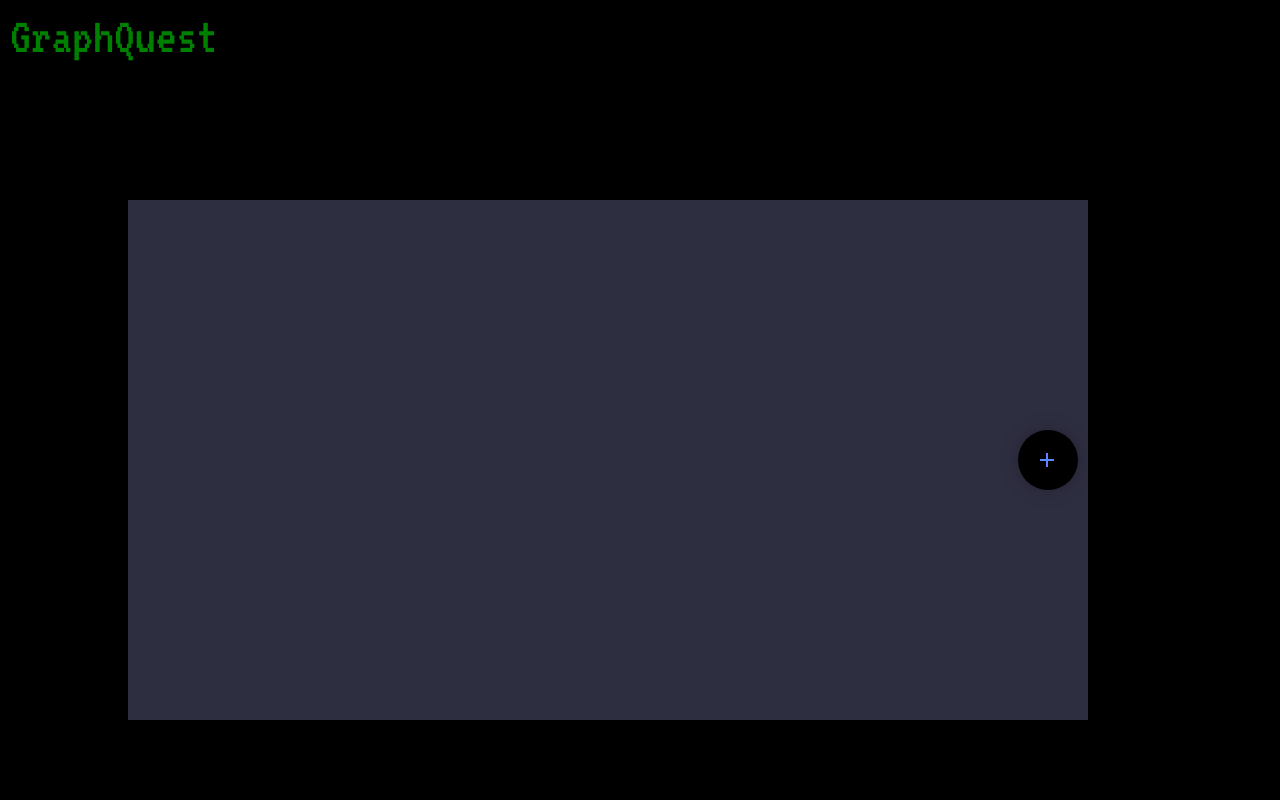
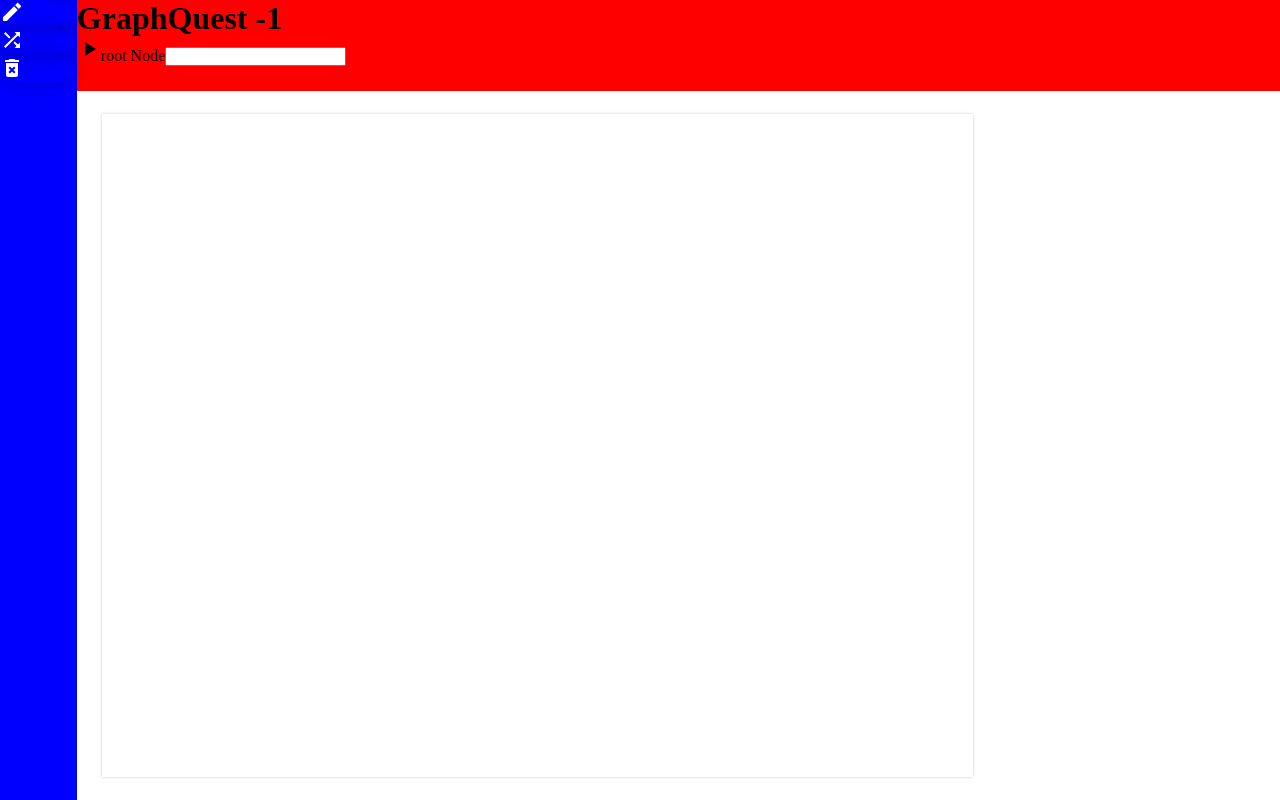
Before and after one commit to M-Mire/GraphQuest, a React (Create React App) app in the folder graph-quest/: page / in a window 1280 px wide. Built offline with nearby package versions, Linux system fonts and the light colour scheme; a web font is replaced by a local one.

Commit message:
Applied bfs now marks the node as visited

```diff
--- a/graph-quest/public/styles.css
+++ b/graph-quest/public/styles.css
@@ -16,16 +16,16 @@
 }
 
 body {
-    background-color: black;
+    background-color: 7D7C7C;
     color: var(--text-color);
-    overflow: hidden
+    /* overflow: hidden */
 
 }
 .app {
     height: 100vh;
     display: grid;
-    grid-template-columns: repeat(20, 1fr);
-    grid-template-rows: repeat(20, 1fr);
+    grid-template-columns: repeat(50, 1fr);
+    grid-template-rows: repeat(35, 1fr);
     grid-column-gap: 0px;
     grid-row-gap: 0px;
     -webkit-touch-callout: none; /* iOS Safari */
@@ -39,35 +39,40 @@ body {
 }
 
 .navbar {
-    height: 80px;
-    width: 100vw;
-    font-family: 'VT323', monospace;
-    color:green;
-    font-size: 52px;
-    padding: 10px;
-    grid-area: 1 / 1 / 4 / 21;
+    color:black;
+    grid-area: 1 / 4 / 5 / 51;
+    background-color: red;
+ }
+
+ .sidebar {
+    grid-area: 1 / 1 / 36 / 4;
+    background-color: blue;
  }
 
 
 .canvas {
-    background-color: var(--first-color);
-    grid-area: 3 / 1 / 17 / 16;
+    grid-area: 6 / 5 / 35 / 39;
     position: relative;
+    -moz-box-shadow: 0 0 3px #ccc;
+    -webkit-box-shadow: 0 0 3px #ccc;
+    box-shadow: 0 0 3px #ccc;
 }
 
 .canvas-edit {
-    background-color: var(--first-color);
-    grid-area: 6 / 3 / 19 / 18;
+    grid-area: 6 / 5 / 35 / 39;
     position: relative;
+    -moz-box-shadow: 0 0 3px #ccc;
+    -webkit-box-shadow: 0 0 3px #ccc;
+    box-shadow: 0 0 3px #ccc;
 }
 .animation-code-block {
-    grid-area: 3 / 16 / 21 / 21;
+    grid-area: 17 / 40 / 36 / 51;
     background-color: purple;
 }
 
 .animation-traverse-block {
     background-color: grey;
-    grid-area: 17 / 1 / 21 / 16;
+    grid-area: 5 / 40 / 17 / 51;
 }
 
 nav {
--- a/graph-quest/src/components/Animation.jsx
+++ b/graph-quest/src/components/Animation.jsx
@@ -2,7 +2,7 @@ import Canvas from "./Canvas";
 export default function Animation({ enableEditMode, nodes }) {
   return (
     <>
-      <Canvas enableEditMode={enableEditMode} nodes={nodes} />
+      <Canvas nodes={nodes} />
       <div className="animation-code-block">Placeholder Animation Block</div>
       <div className="animation-traverse-block">
         PlaceHolder traverse the code
--- a/graph-quest/src/components/App.jsx
+++ b/graph-quest/src/components/App.jsx
@@ -1,18 +1,58 @@
-import { useState, useReducer } from "react";
+import { useState, useReducer, useEffect } from "react";
 import Navbar from "./Navbar";
 import Animation from "./Animation";
 import EditMode from "./EditMode";
+import Sidebar from "./Sidebar";
+
+class Graph {
+  constructor() {
+    this.graph = new Map();
+    this.TRACKER = [];
+  }
+
+  addEdge(u, v) {
+    if (!this.graph.has(u)) {
+      this.graph.set(u, []);
+    }
+    this.graph.get(u).push(v);
+  }
+  getTracker() {
+    return this.TRACKER;
+  }
+
+  BFS(root) {
+    const visited = new Set();
+    const queue = [root];
+    this.TRACKER.push("V:" + root);
+    visited.add(root);
+
+    while (queue.length > 0) {
+      const currQueue = [...queue].reverse();
+      const vertex = queue.shift();
+      this.TRACKER.push("C:" + vertex);
+
+      for (const neighbour of this.graph.get(vertex) || []) {
+        if (!visited.has(neighbour)) {
+          this.TRACKER.push("V:" + neighbour);
+          visited.add(neighbour);
+          queue.push(neighbour);
+        }
+      }
+    }
+  }
+}
 
 export const ACTIONS = {
   ADD_NODE: "ADD_NODE",
   ADD_CHILD_NODE: "ADD_CHILD_NODE",
+  NODE_VISITED: "NODE_VISITED",
 };
 
 function reducer(nodes, action) {
   switch (action.type) {
     case ACTIONS.ADD_NODE:
       const { x, y, val } = action.payload;
-      console.log(nodes);
+      // console.log(nodes);
       return [
         ...nodes,
         {
@@ -30,7 +70,15 @@ function reducer(nodes, action) {
       // console.log(parentNode, childNode);
       return nodes.map((node) => {
         if (node.val === parentNode) {
+          // console.log(nodes);
           return { ...node, childNodes: node.childNodes.add(childNode) };
+        }
+        return node;
+      });
+    case ACTIONS.NODE_VISITED:
+      return nodes.map((node) => {
+        if (node.val === action.payload.val) {
+          return { ...node, visited: true };
         }
         return node;
       });
@@ -40,24 +88,71 @@ function reducer(nodes, action) {
 const App = () => {
   const [isEditMode, setEditMode] = useState(true);
   const [nodes, dispatch] = useReducer(reducer, []);
+  const [nodeCount, setNodeCount] = useState(0);
+  const [rootNode, setRootNode] = useState(-1);
+  const [tracker, setTracker] = useState([]);
+  const [currentIndex, setCurrentIndex] = useState(0);
+
+  useEffect(() => {
+    if (rootNode >= 0) {
+      const g = new Graph();
+      nodes
+        .filter((node) => node.childNodes.size > 0)
+        .map((node) => {
+          return Array.from(node.childNodes).map((child, id) => {
+            return g.addEdge(node.val, child);
+          });
+        });
+      g.BFS(parseInt(rootNode));
+      console.log(g.getTracker());
+      setTracker(g.getTracker());
+    }
+  }, [rootNode]);
+
+  useEffect(() => {
+    const timerId = setInterval(() => {
+      if (currentIndex < tracker.length) {
+        const [command, val] = tracker[currentIndex].split(":");
+        if (command === "V") {
+          dispatch({
+            type: ACTIONS.NODE_VISITED,
+            payload: { val: parseInt(val) },
+          });
+        }
+        setCurrentIndex(currentIndex + 1);
+      } else {
+        clearInterval(timerId);
+      }
+    }, 1000);
+
+    return () => {
+      clearInterval(timerId);
+    };
+  }, [tracker, currentIndex]);
 
   return (
     <div className="app">
-      <Navbar />
+      <Navbar
+        isEditMode={isEditMode}
+        rootNode={rootNode}
+        setRootNode={setRootNode}
+        tracker={tracker}
+      />
+      <Sidebar
+        enableEditMode={() => {
+          setEditMode(!isEditMode);
+        }}
+      />
       {!isEditMode ? (
-        <Animation
-          enableEditMode={() => {
-            setEditMode(true);
-          }}
-          nodes={nodes}
-        />
+        <Animation nodes={nodes} />
       ) : (
         <EditMode
-          enableEditMode={() => {
-            setEditMode(false);
-          }}
           dispatch={dispatch}
           nodes={nodes}
+          nodeCount={nodeCount}
+          incrementNodeCount={() => {
+            setNodeCount(nodeCount + 1);
+          }}
         />
       )}
     </div>
--- a/graph-quest/src/components/Canvas.jsx
+++ b/graph-quest/src/components/Canvas.jsx
@@ -1,50 +1,60 @@
-import DraggableNav from "./DraggableNav";
 import Node from "./Node";
-import EditSharpIcon from "@mui/icons-material/EditSharp";
-import ShuffleIcon from "@mui/icons-material/Shuffle";
-import DeleteForeverIcon from "@mui/icons-material/DeleteForever";
-import React, { useState, useCallback } from "react";
-
+import Edge from "./Edge";
+import { useState, useRef, useEffect } from "react";
+const getCoords = (nodes, target) => {
+  const node = nodes.find((node) => node.val === target);
+  return { x: node.x, y: node.y };
+};
 export default function Canvas({ enableEditMode, nodes }) {
-  const NAV_ITEMS = [
-    { id: 1, Icon: EditSharpIcon, onClickFunc: enableEditMode },
-    {
-      id: 2,
-      Icon: ShuffleIcon,
-      onClickFunc: () => console.log("shuffle Clicked"),
-    },
-    {
-      id: 3,
-      Icon: DeleteForeverIcon,
-      onClickFunc: () => console.log("DeleteClicked Clicked"),
-    },
-  ];
-
-  const [height, setHeight] = useState(0);
   const [isMouseDown, setMouseDown] = useState(false);
-  const measuredRef = useCallback((node) => {
-    if (node !== null) {
-      setHeight(node.getBoundingClientRect().height);
-    }
+  const [cavnasSize, setCanvasSize] = useState({});
+  const elementRef = useRef(null);
+  useEffect(() => {
+    setCanvasSize({
+      height: elementRef.current.clientHeight,
+      width: elementRef.current.clientWidth,
+    });
   }, []);
 
   return (
     <div
       id="canvas"
       className="canvas"
-      ref={measuredRef}
+      ref={elementRef}
       onMouseUp={() => {
         setMouseDown(false);
       }}>
-      <DraggableNav
-        canvasHeight={height}
-        handleMousedown={() => setMouseDown(true)}
-        ismousedown={isMouseDown}
-        NAV_ITEMS={NAV_ITEMS}
-      />
-      {nodes.map((node) => {
-        return <Node key={node.id} val={node.val} x={node.x} y={node.y} />;
-      })}
+      <svg
+        id="canvas-edit-mode"
+        style={{ height: cavnasSize.height, width: cavnasSize.width }}>
+        {nodes?.map((node) => {
+          return (
+            <Node
+              key={node.id}
+              val={node.val}
+              x={node.x}
+              y={node.y}
+              visited={node.visited}
+            />
+          );
+        })}
+        {nodes
+          .filter((node) => node.childNodes.size > 0)
+          .map((node) => {
+            return Array.from(node.childNodes).map((child, id) => {
+              const childCoords = getCoords(nodes, child);
+              return (
+                <Edge
+                  key={id}
+                  x1={node.x}
+                  y1={node.y}
+                  x2={childCoords.x}
+                  y2={childCoords.y}
+                />
+              );
+            });
+          })}
+      </svg>
     </div>
   );
 }
--- a/graph-quest/src/components/EditMode.jsx
+++ b/graph-quest/src/components/EditMode.jsx
@@ -1,10 +1,6 @@
 import React, { useState, useRef, useEffect } from "react";
-import DraggableNav from "./DraggableNav";
 import Node from "./Node";
 import Edge from "./Edge";
-import EditSharpIcon from "@mui/icons-material/EditSharp";
-import ShuffleIcon from "@mui/icons-material/Shuffle";
-import DeleteForeverIcon from "@mui/icons-material/DeleteForever";
 import { ACTIONS } from "./App.jsx";
 
 const getCoords = (nodes, target) => {
@@ -12,26 +8,18 @@ const getCoords = (nodes, target) => {
   return { x: node.x, y: node.y };
 };
 
-export default function EditMode({ enableEditMode, dispatch, nodes }) {
+export default function EditMode({
+  enableEditMode,
+  dispatch,
+  nodes,
+  nodeCount,
+  incrementNodeCount,
+}) {
   const [count, setCount] = useState(0);
   const [isMouseDown, setMouseDown] = useState(false);
   const [activeNode, setActiveNode] = useState(-1);
   const [cavnasSize, setCanvasSize] = useState({});
   const elementRef = useRef(null);
-
-  const NAV_ITEMS = [
-    { id: 1, Icon: EditSharpIcon, onClickFunc: enableEditMode },
-    {
-      id: 2,
-      Icon: ShuffleIcon,
-      onClickFunc: () => console.log("shuffle Clicked"),
-    },
-    {
-      id: 3,
-      Icon: DeleteForeverIcon,
-      onClickFunc: () => console.log("DeleteClicked Clicked"),
-    },
-  ];
   function handleNode(e) {
     // True Coordinate for x,y
     const { pageX: x, pageY: y, target } = e;
@@ -60,9 +48,9 @@ export default function EditMode({ enableEditMode, dispatch, nodes }) {
     const node_y = y - rect.top + window.scrollY;
     dispatch({
       type: ACTIONS.ADD_NODE,
-      payload: { x: node_x, y: node_y, val: count, childNode: {} },
+      payload: { x: node_x, y: node_y, val: nodeCount, childNode: {} },
     });
-    setCount(count + 1);
+    incrementNodeCount();
     return;
   }
 
@@ -84,12 +72,6 @@ export default function EditMode({ enableEditMode, dispatch, nodes }) {
       onMouseUp={() => {
         setMouseDown(false);
       }}>
-      <DraggableNav
-        canvasHeight={cavnasSize.height}
-        handleMousedown={() => setMouseDown(true)}
-        ismousedown={isMouseDown}
-        NAV_ITEMS={NAV_ITEMS}
-      />
       <svg
         id="canvas-edit-mode"
         style={{ height: cavnasSize.height, width: cavnasSize.width }}>
@@ -107,11 +89,11 @@ export default function EditMode({ enableEditMode, dispatch, nodes }) {
         {nodes
           .filter((node) => node.childNodes.size > 0)
           .map((node) => {
-            return Array.from(node.childNodes).map((child) => {
+            return Array.from(node.childNodes).map((child, id) => {
               const childCoords = getCoords(nodes, child);
               return (
                 <Edge
-                  key={"" + child.id + node.id}
+                  key={id}
                   x1={node.x}
                   y1={node.y}
                   x2={childCoords.x}
--- a/graph-quest/src/components/Navbar.jsx
+++ b/graph-quest/src/components/Navbar.jsx
@@ -1,3 +1,23 @@
-export default function Navbar() {
-  return <div className="navbar">GraphQuest</div>;
+import PlayArrowIcon from "@mui/icons-material/PlayArrow";
+import { useRef } from "react";
+
+export default function Navbar({ isEditMode, rootNode, setRootNode }) {
+  const inputRef = useRef(null);
+
+  return (
+    <div className="navbar">
+      <h1>GraphQuest {rootNode}</h1>
+      <PlayArrowIcon
+        onClick={() => {
+          if (!isEditMode) {
+            setRootNode(inputRef.current.value);
+          }
+        }}
+      />
+      <label>
+        root Node
+        <input id="rootNode" name="rootNode" ref={inputRef} type="text" />
+      </label>
+    </div>
+  );
 }
--- /dev/null
+++ b/graph-quest/src/components/Sidebar.jsx
@@ -0,0 +1,26 @@
+import React from "react";
+import EditSharpIcon from "@mui/icons-material/EditSharp";
+import ShuffleIcon from "@mui/icons-material/Shuffle";
+import DeleteForeverIcon from "@mui/icons-material/DeleteForever";
+
+export default function Sidebar({ enableEditMode }) {
+  return (
+    <div className="sidebar">
+      <span>
+        <div className="a">
+          <EditSharpIcon className="i" onClick={enableEditMode} />
+        </div>
+      </span>
+      <span>
+        <div className="a">
+          <ShuffleIcon className="i" />
+        </div>
+      </span>
+      <span>
+        <div className="a">
+          <DeleteForeverIcon className="i" />
+        </div>
+      </span>
+    </div>
+  );
+}
```
Also changed, not shown: graph-quest/src/components/Edge.jsx (+1 -12 lines), graph-quest/src/components/Node.jsx (+13 -5 lines).
